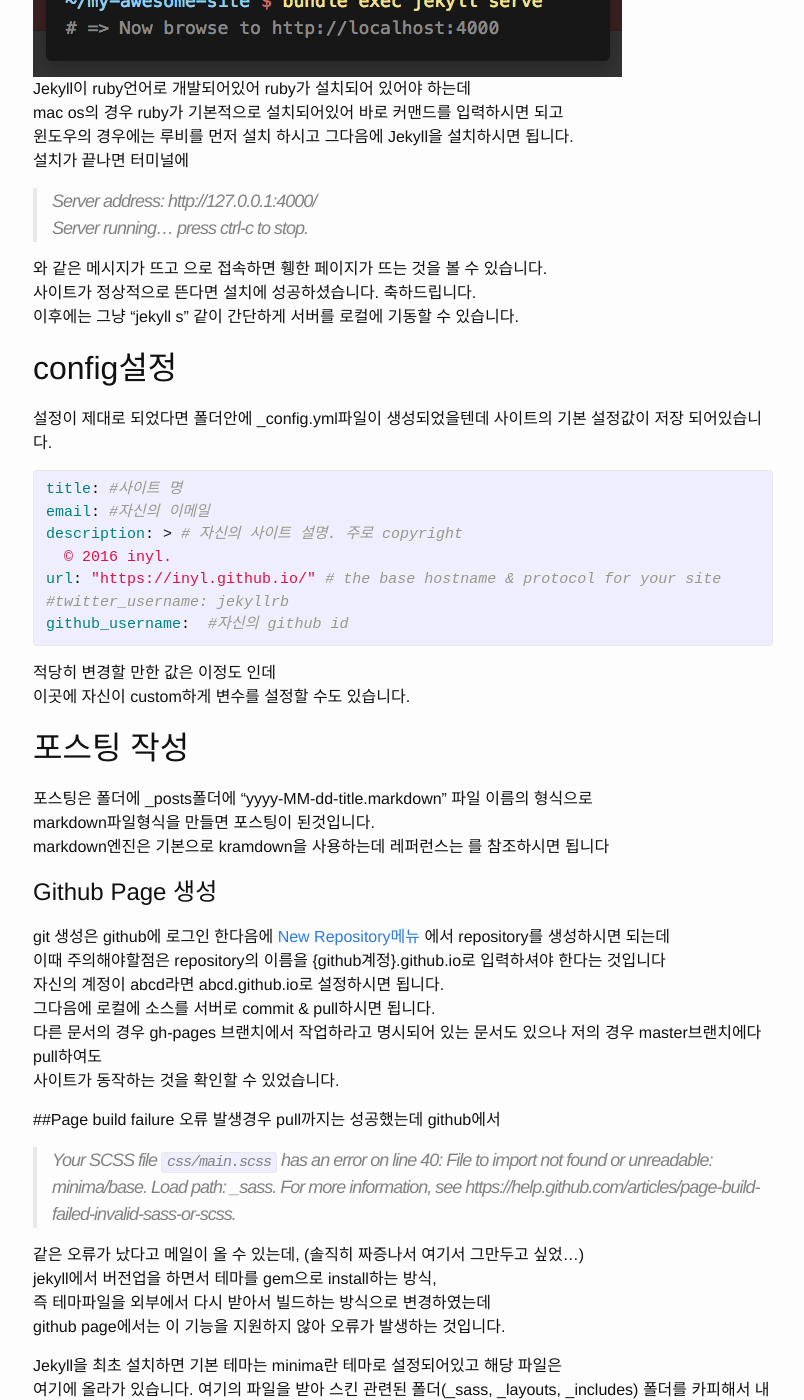
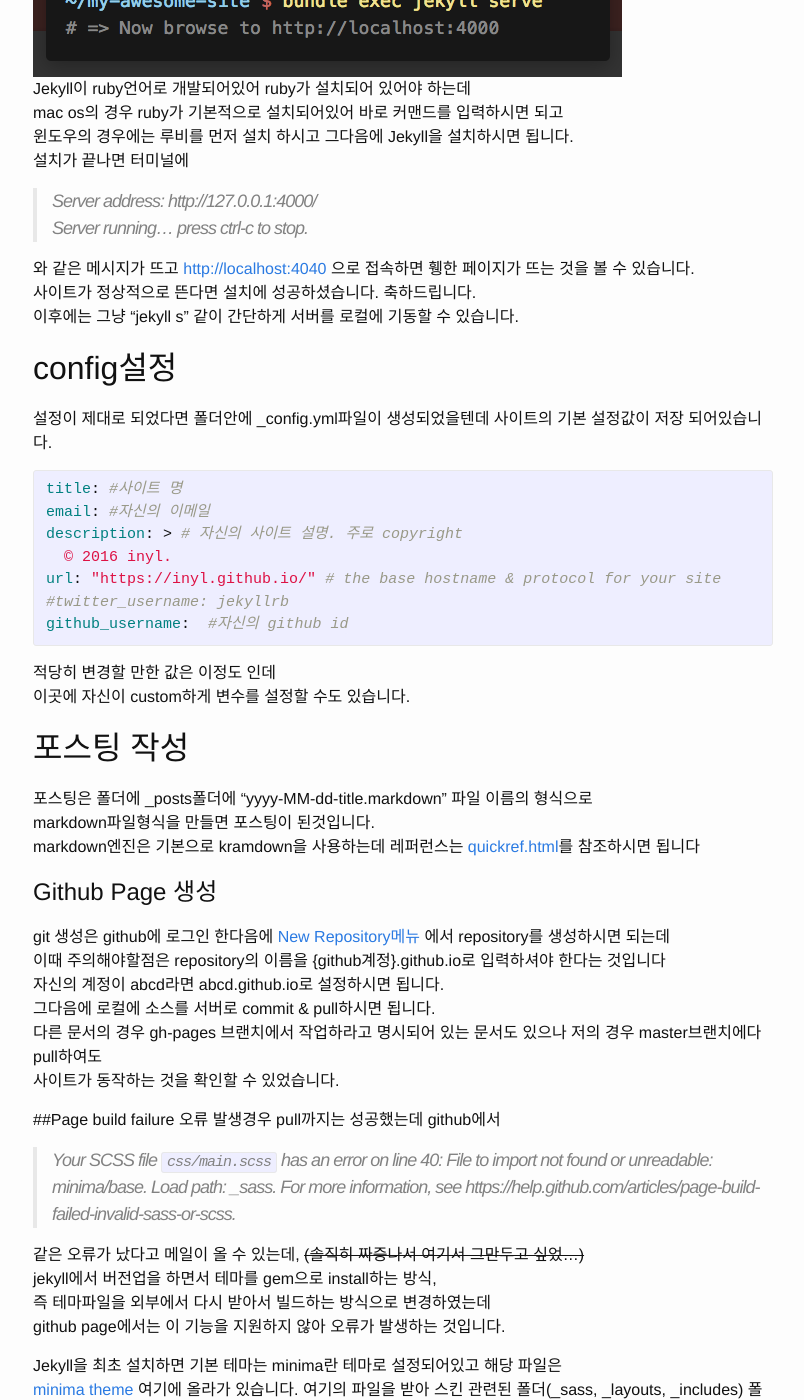
Before and after one commit to inyl/inyl.github.io, a Jekyll site: the page built from _posts/2016-08-28-jekyll_github_page.markdown, in a window 1280 px wide and 1400 px high, scrolled down 1006 px. Shown: the whole window, without its empty margins (237-1041 px from the left). Built offline with Jekyll 4.4.1, drawn with Linux system fonts in a browser that asks for light colours; comment, search, counter and statistics services are not loaded.

Commit message:
line error fix

```diff
--- a/_posts/2016-08-28-jekyll_github_page.markdown
+++ b/_posts/2016-08-28-jekyll_github_page.markdown
@@ -26,7 +26,7 @@ mac os의 경우 ruby가 기본적으로 설치되어있어 바로 커맨드를
 > Server address: http://127.0.0.1:4000/ <br/>
 > Server running... press ctrl-c to stop.<br/>
 
-와 같은 메시지가 뜨고 [](http://localhost:4000/) 으로 접속하면 휑한 페이지가 뜨는 것을 볼 수 있습니다.<br/>
+와 같은 메시지가 뜨고 [http://localhost:4040](http://localhost:4000/) 으로 접속하면 휑한 페이지가 뜨는 것을 볼 수 있습니다.<br/>
 사이트가 정상적으로 뜬다면 설치에 성공하셨습니다. 축하드립니다.<br/>
 이후에는 그냥 "jekyll s" 같이 간단하게 서버를 로컬에 기동할 수 있습니다.<br/>
 
@@ -43,12 +43,12 @@ url: "https://inyl.github.io/" # the base hostname & protocol for your site
 github_username:  #자신의 github id
 {% endhighlight %}
 적당히 변경할 만한 값은 이정도 인데<br/>
-이곳에 자신이 custom하게 변수를 설정할 수도 있습니다.
+이곳에 자신이 custom하게 변수를 설정할 수도 있습니다.<br/>
 
 ## 포스팅 작성
 포스팅은 폴더에 _posts폴더에 "yyyy-MM-dd-title.markdown" 파일 이름의 형식으로<br/>
 markdown파일형식을 만들면 포스팅이 된것입니다.<br/>
-markdown엔진은 기본으로 kramdown을 사용하는데 레퍼런스는 [](http://kramdown.gettalong.org/quickref.html)를 참조하시면 됩니다
+markdown엔진은 기본으로 kramdown을 사용하는데 레퍼런스는 [quickref.html](http://kramdown.gettalong.org/quickref.html)를 참조하시면 됩니다<br/>
 
 # Github Page 생성
 git 생성은 github에 로그인 한다음에 [New Repository메뉴](https://github.com/new) 에서 repository를 생성하시면 되는데<br/>
@@ -56,20 +56,19 @@ git 생성은 github에 로그인 한다음에 [New Repository메뉴](https://gi
 자신의 계정이 abcd라면 abcd.github.io로 설정하시면 됩니다.<br/>
 그다음에 로컬에 소스를 서버로 commit & pull하시면 됩니다.<br/>
 다른 문서의 경우 gh-pages 브랜치에서 작업하라고 명시되어 있는 문서도 있으나 저의 경우 master브랜치에다 pull하여도<br/>
-사이트가 동작하는 것을 확인할 수 있었습니다.
+사이트가 동작하는 것을 확인할 수 있었습니다.<br/>
 
 ##Page build failure 오류 발생경우
 pull까지는 성공했는데 github에서<br/>
-
 > Your SCSS file `css/main.scss` has an error on line 40: File to import not found or unreadable: minima/base. Load path: _sass. For more information, see https://help.github.com/articles/page-build-failed-invalid-sass-or-scss.
 
-같은 오류가 났다고 메일이 올 수 있는데, (솔직히 짜증나서 여기서 그만두고 싶었...)<br/>
+같은 오류가 났다고 메일이 올 수 있는데, ~~(솔직히 짜증나서 여기서 그만두고 싶었...)~~<br/>
 jekyll에서 버전업을 하면서 테마를 gem으로 install하는 방식, <br/>
 즉 테마파일을 외부에서 다시 받아서 빌드하는 방식으로 변경하였는데<br/>
 github page에서는 이 기능을 지원하지 않아 오류가 발생하는 것입니다.<br>
 
 Jekyll을 최초 설치하면 기본 테마는 minima란 테마로 설정되어있고 해당 파일은<br/>
-[](https://github.com/jekyll/minima) 여기에 올라가 있습니다.
+[minima theme](https://github.com/jekyll/minima) 여기에 올라가 있습니다.
 여기의 파일을 받아 스킨 관련된 폴더(_sass, _layouts, _includes) 폴더를 카피해서 내 블로그 폴더로 복사한다음에 github에 pull하시면 됩니다.
 
 # 뽀나스 disqus댓글 설정
```
